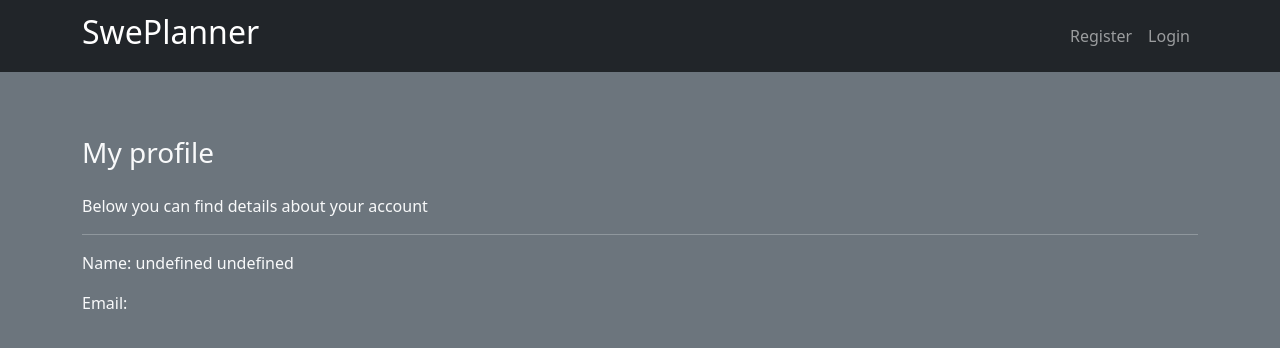
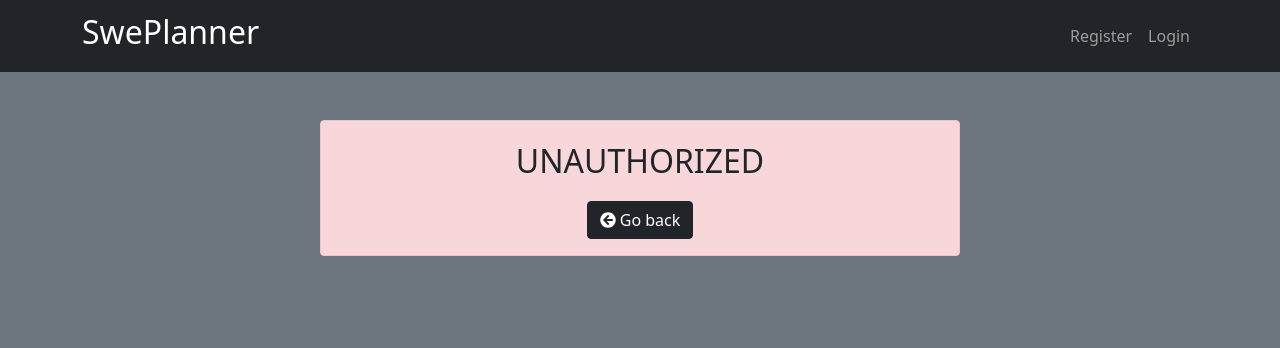
Before and after one commit to johlay/examensarbete-sweplanner, a React (Create React App) app: page /profile in a window 1280 px wide. Shown: the top 348 px of the page. Built offline with nearby package versions, Linux system fonts and the light colour scheme; what react-bootstrap-typeahead would draw is missing.

Commit message:
Protecting route from unauthorized user

```diff
--- a/src/App.jsx
+++ b/src/App.jsx
@@ -6,6 +6,7 @@ import LoginPage from "./pages/LoginPage";
 import RegisterPage from "./pages/RegisterPage";
 import NotFoundPage from "./pages/NotFoundPage";
 import ProfilePage from "./pages/ProfilePage";
+import RequireAuth from "./components/routeguard/RequireAuth";
 
 function App() {
   // set the background color for the whole app.
@@ -20,7 +21,14 @@ function App() {
             <Route path="/" element={<HomePage />} />
             <Route path="/login" element={<LoginPage />} />
             <Route path="/register" element={<RegisterPage />} />
-            <Route path="/profile" element={<ProfilePage />} />
+            <Route
+              path="/profile"
+              element={
+                <RequireAuth>
+                  <ProfilePage />
+                </RequireAuth>
+              }
+            />
             <Route path="*" element={<NotFoundPage />} />
           </Routes>
         </div>
--- /dev/null
+++ b/src/components/routeguard/RequireAuth.jsx
@@ -0,0 +1,14 @@
+import RequireAuthMessage from "./RequireAuthMessage";
+import useAuthContext from "../../hooks/useAuthContext";
+
+const RequiredAuth = ({ children }) => {
+  const { currentUser } = useAuthContext();
+
+  if (!currentUser) {
+    return <RequireAuthMessage />;
+  } else {
+    return children;
+  }
+};
+
+export default RequiredAuth;
--- /dev/null
+++ b/src/components/routeguard/RequireAuthMessage.jsx
@@ -0,0 +1,24 @@
+import { useNavigate } from "react-router";
+import Button from "react-bootstrap/Button";
+import { FontAwesomeIcon } from "@fortawesome/react-fontawesome";
+import { faArrowCircleLeft } from "@fortawesome/free-solid-svg-icons";
+
+const RequireAuthMessage = () => {
+  const navigate = useNavigate();
+
+  return (
+    <div className="alert alert-danger w-50 mx-auto my-5" role="alert">
+      <p className="fs-2 text-dark text-center text-uppercase">Unauthorized</p>
+      <div className="d-flex justify-content-center">
+        <Button onClick={() => navigate("/")} variant="dark">
+          <span aria-label="an arrow left icon" className="me-1">
+            <FontAwesomeIcon icon={faArrowCircleLeft} size="1x" color="white" />
+          </span>
+          Go back
+        </Button>
+      </div>
+    </div>
+  );
+};
+
+export default RequireAuthMessage;
```
